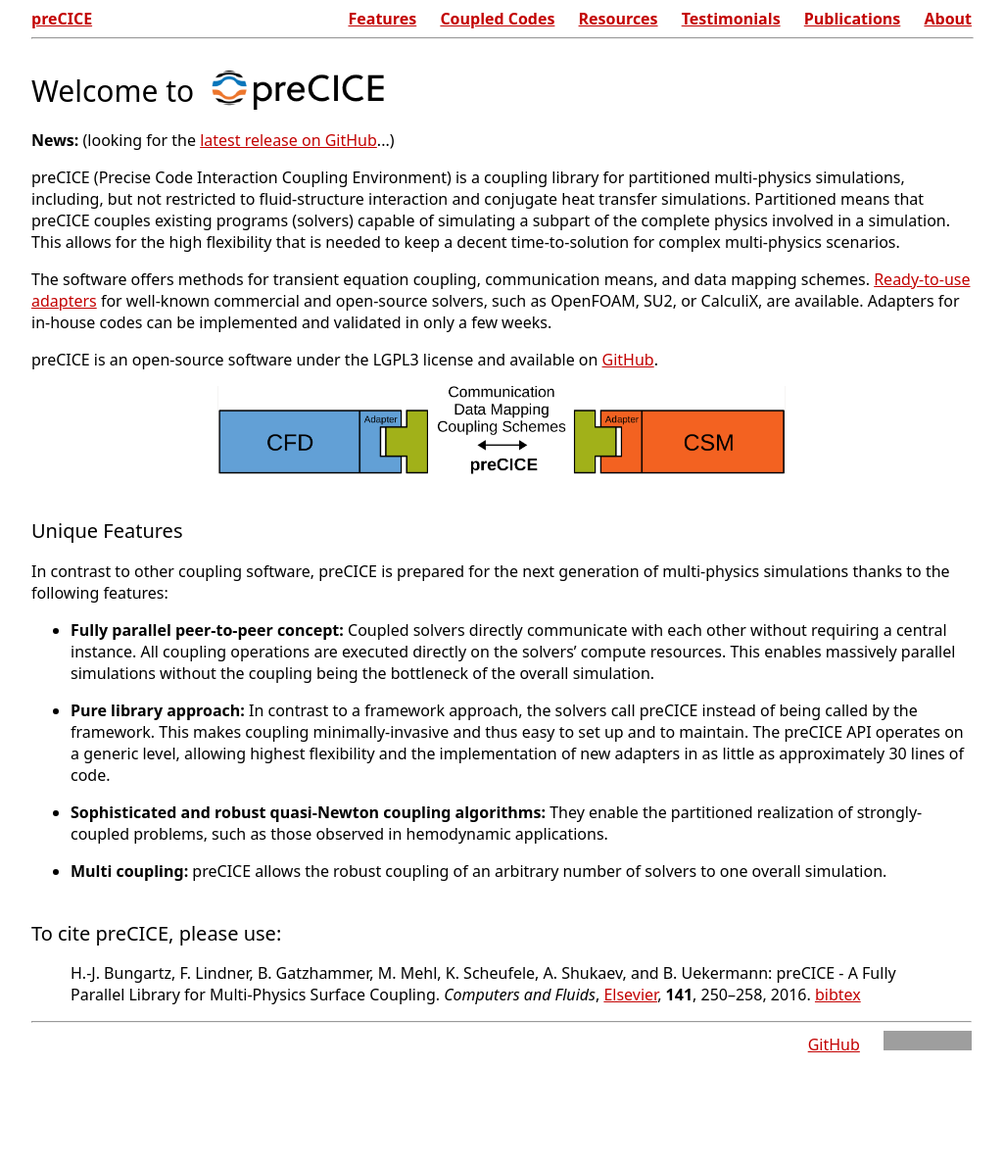
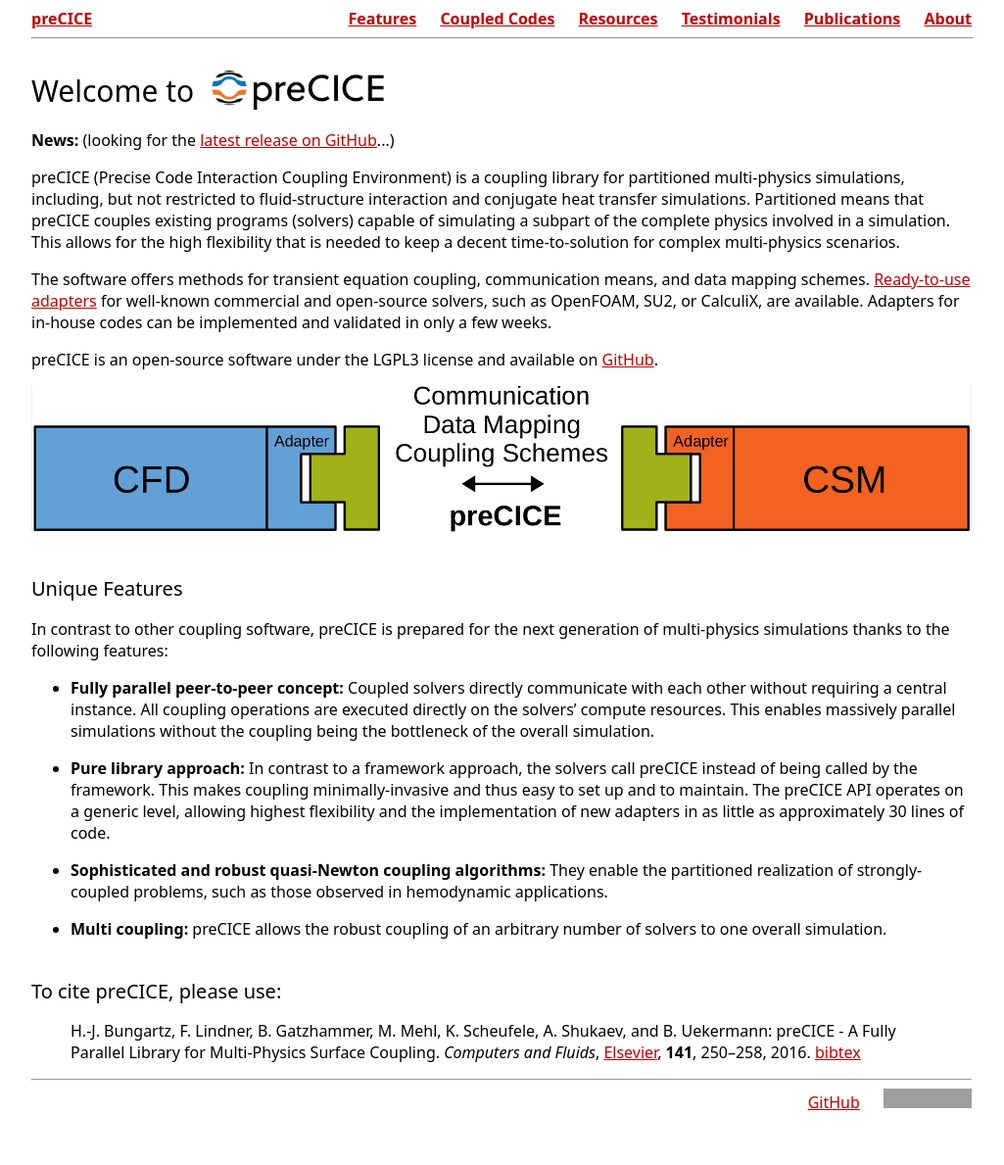
Before and after one commit to precice/precice.github.io_old, a Jekyll site: the page built from index.md, in a window 1280 px wide. Shown: the whole page at 98% size, without its empty margins (128-1153 px from the left). Built offline with Jekyll 4.4.1, drawn with Linux system fonts in a browser that asks for light colours; our own code applies the rules of GitHub Pages for plain Markdown files; before the commit the page ends 1130 px from its top, so only the background shows below that; grey boxes are pictures that could not be loaded.

Commit message:
Update index.md
Adjusted plug-and-play image style for responsive view.

```diff
--- a/index.md
+++ b/index.md
@@ -18,9 +18,9 @@
 
 preCICE is an open-source software under the LGPL3 license and available on [GitHub](https://github.com/precice/precice).
 
-<p align="center">
-<img src="../assets/plugandplay.png" height="90px">
-</p>
+<div align="center" style="margin-bottom:10px">
+<img src="../assets/plugandplay.png" style="max-height: 100%; max-width: 100%">
+</div>
 
 ## Unique Features
 
```
